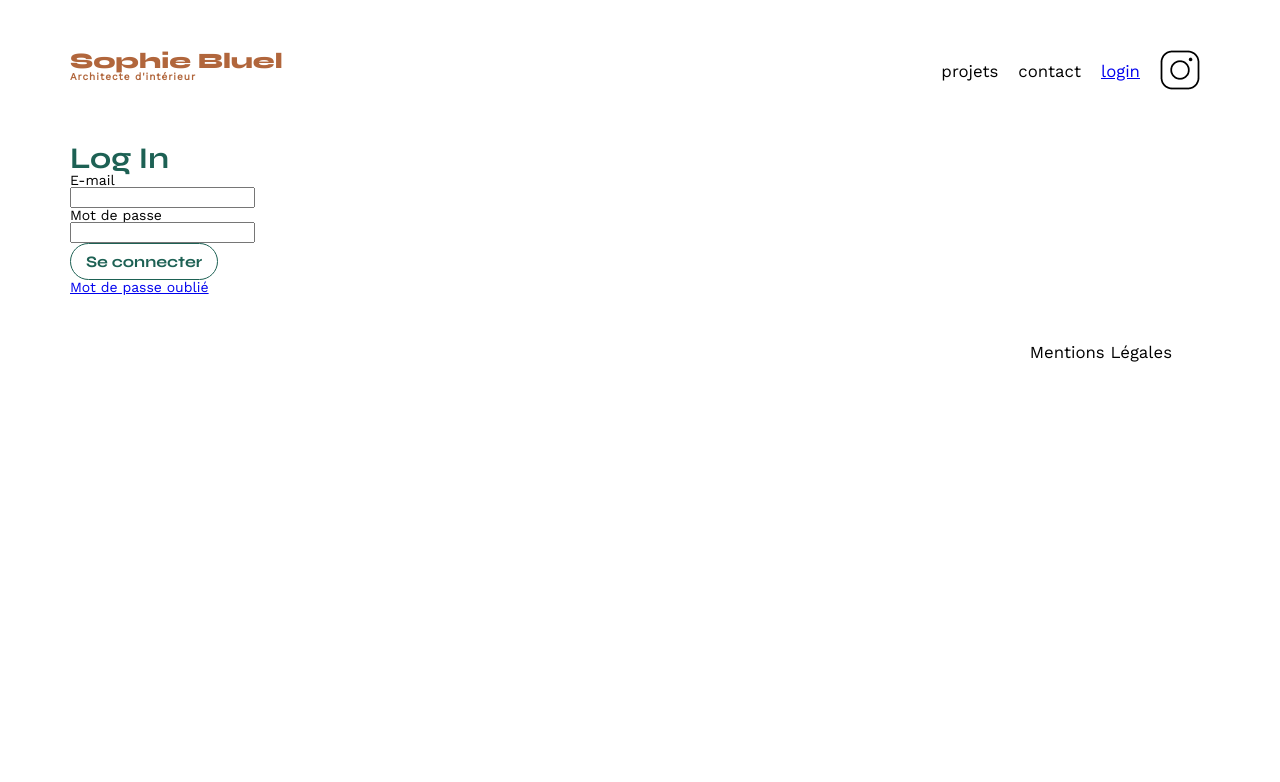
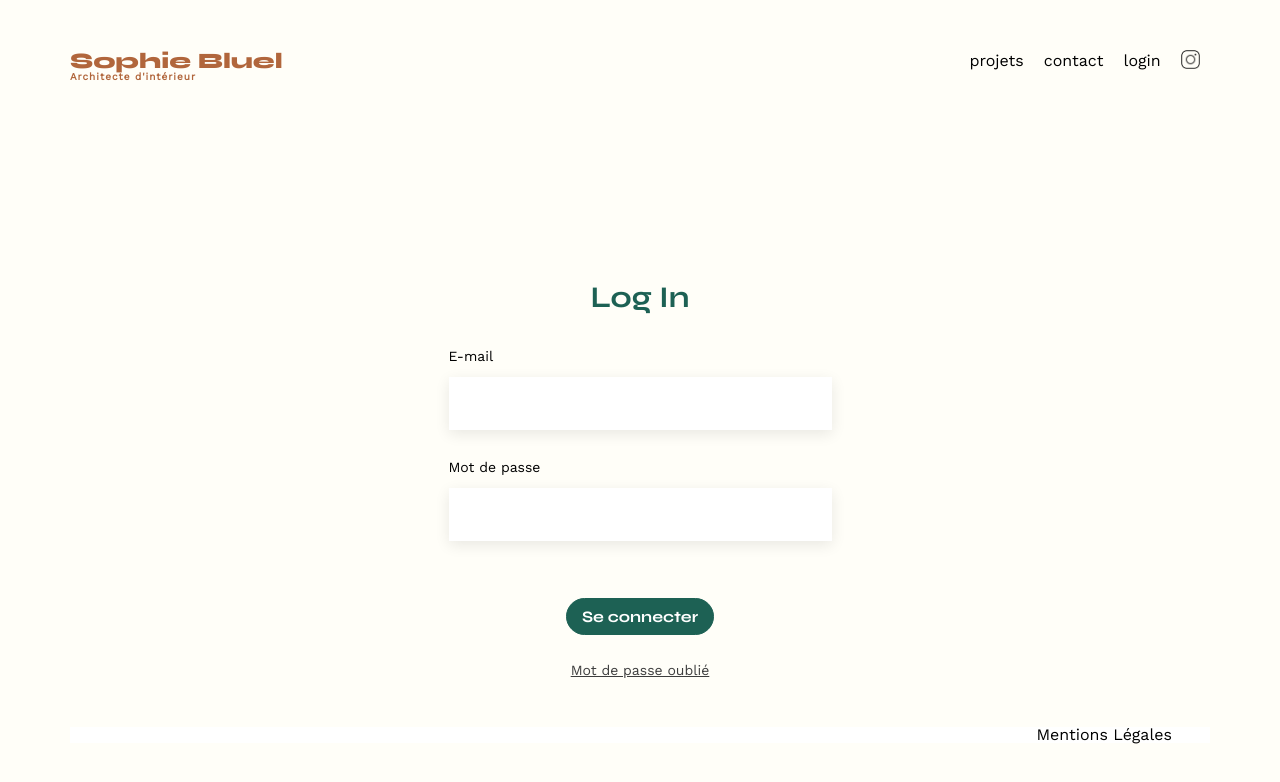
Before and after one commit to Jyrenn/Projet_OC3, a plain HTML site: page FrontEnd/login.html in a window 1280 px wide. Drawn offline with nearby package versions, Linux system fonts and the light colour scheme.

Commit message:
modifications et peauffinages

```diff
--- a/FrontEnd/assets/style.css
+++ b/FrontEnd/assets/style.css
@@ -107,6 +107,10 @@ section {
 }
 body {
   line-height: 1;
+  background: #fffef8;
+}
+footer {
+  background: #ffffff;
 }
 ol,
 ul {
@@ -127,6 +131,12 @@ table {
   border-collapse: collapse;
   border-spacing: 0;
 }
+
+.menu a {
+  color: inherit;
+  text-decoration: none;
+}
+
 /** end reset css**/
 body {
   max-width: 1140px;
@@ -138,6 +148,11 @@ header {
   display: flex;
   justify-content: space-between;
   margin: 50px 0;
+}
+
+header img {
+  width: 19.35px;
+  height: 19.35px;
 }
 section {
   margin: 50px 0;
@@ -167,11 +182,13 @@ h2 {
 nav ul {
   display: flex;
   align-items: center;
-  list-style-type: none;
 }
 nav li {
   padding: 0 10px;
   font-size: 1.2em;
+  font-family: Work Sans;
+  font-size: 16px;
+  font-weight: 400;
 }
 
 li:hover {
@@ -225,6 +242,7 @@ button {
   border: solid 1px #1d6154;
   border-radius: 60px;
   padding: 0px 15px;
+  cursor: pointer;
 }
 
 button:hover {
@@ -295,3 +313,60 @@ footer nav ul {
   justify-content: flex-end;
   margin: 2em;
 }
+
+/*login.html*/
+#login {
+  display: flex;
+  flex-direction: column;
+  align-items: center;
+}
+
+.titre {
+  margin-top: 150px;
+  margin-bottom: 37px;
+}
+
+.email {
+  display: flex;
+  flex-direction: column;
+  margin-bottom: 30px;
+  gap: 7px;
+}
+
+#email,
+#password {
+  width: 379px;
+  height: 51px;
+  border: none;
+  box-shadow: 0px 4px 14px 0px #00000017;
+}
+
+.password {
+  display: flex;
+  flex-direction: column;
+  margin-bottom: 37px;
+  gap: 7px;
+}
+
+.bouton {
+  display: flex;
+  margin-bottom: 28px;
+  justify-content: center;
+}
+
+.bouton button {
+  background-color: #1d6154;
+  color: white;
+}
+
+.oubli a {
+  color: #3d3d3d;
+}
+
+#message {
+  display: flex;
+  color: red;
+  justify-content: center;
+  margin-bottom: 20px;
+  font-weight: 600;
+}
--- a/FrontEnd/index.js
+++ b/FrontEnd/index.js
@@ -6,7 +6,7 @@ const filtres = await fetch(`http://localhost:5678/api/categories`).then(
   (filtres) => filtres.json()
 );
 
-function addGallery() {
+export function addGallery() {
   // Sélectionner le conteneur où les éléments seront ajoutés
   const galleryContainer = document.querySelector(".gallery");
 
@@ -15,6 +15,7 @@ function addGallery() {
     const work = works[i];
     // Créer une nouvelle carte pour chaque élément
     const card = document.createElement("figure");
+    card.setAttribute("data-id", `${work.id}`);
     card.innerHTML = `
               <img src="${work.imageUrl}" alt="${work.title}" />
               <figcaption>${work.title}</figcaption>
@@ -79,5 +80,4 @@ function displayFilteredWorks(filteredWorks) {
     galleryContainer.appendChild(card);
   }
 }
-
 addFiltres();
--- a/FrontEnd/login.html
+++ b/FrontEnd/login.html
@@ -13,6 +13,7 @@
     <meta name="description" content="" />
     <link rel="stylesheet" href="./assets/style.css" />
     <link rel="mainPage" href="./index.html" />
+    <script type="module" src="login.js"></script>
   </head>
   <body>
     <header>
@@ -31,17 +32,22 @@
         <div class="titre">
           <h2>Log In</h2>
         </div>
+        <form id="loginForm">
           <div class="email">
             <p>E-mail</p>
+            <label for="email"></label>
             <input type="email" id="email" />
           </div>
           <div class="password">
             <p>Mot de passe</p>
+            <label for="password"></label>
             <input type="password" id="password" />
           </div>
+          <div id="message"></div>
           <div class="bouton">
-          <button type="button" id="connexion">Se connecter</button>
+            <button type="submit" id="connexion">Se connecter</button>
           </div>
+        </form>
         <div class="oubli">
           <a href="#">Mot de passe oublié</a>
         </div>
--- a/FrontEnd/login.js
+++ b/FrontEnd/login.js
@@ -33,13 +33,11 @@ document
 
       if (response.ok) {
         // Connexion réussie, affiche un message de succès
-        console.log("youpi!");
         const token = result.token;
         sessionStorage.setItem("authToken", token);
         window.location.href = "edition.html";
       } else {
         // Erreur de connexion, affiche un message d'erreur
-        console.log("oh no!");
         let errorMessage = "Email ou mot de passe incorrect.";
 
         if (result.message) {
```
Also changed, not shown: FrontEnd/index.html (+3 -2 lines). Lines whose indentation alone changed are shown as unchanged.
